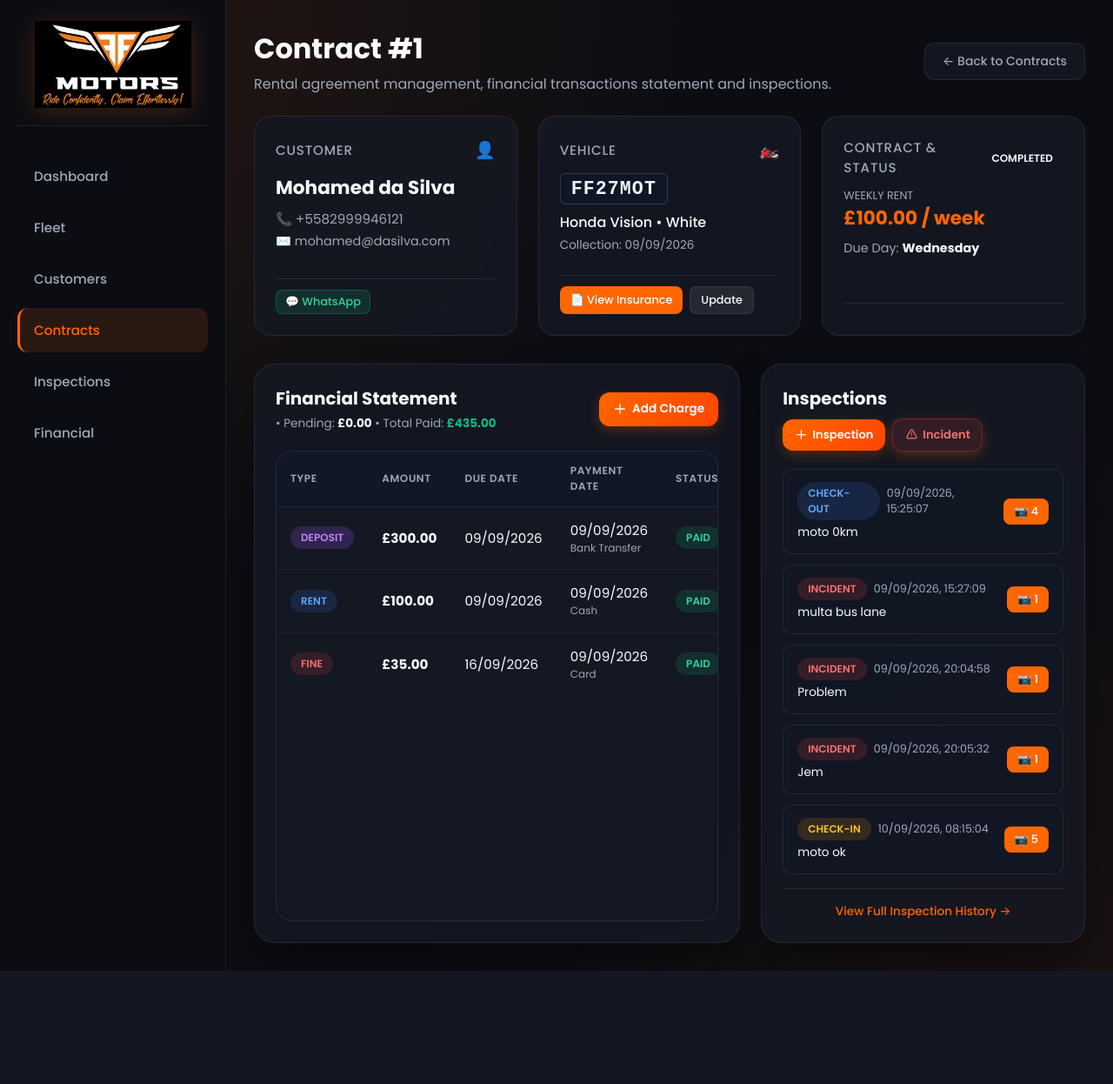
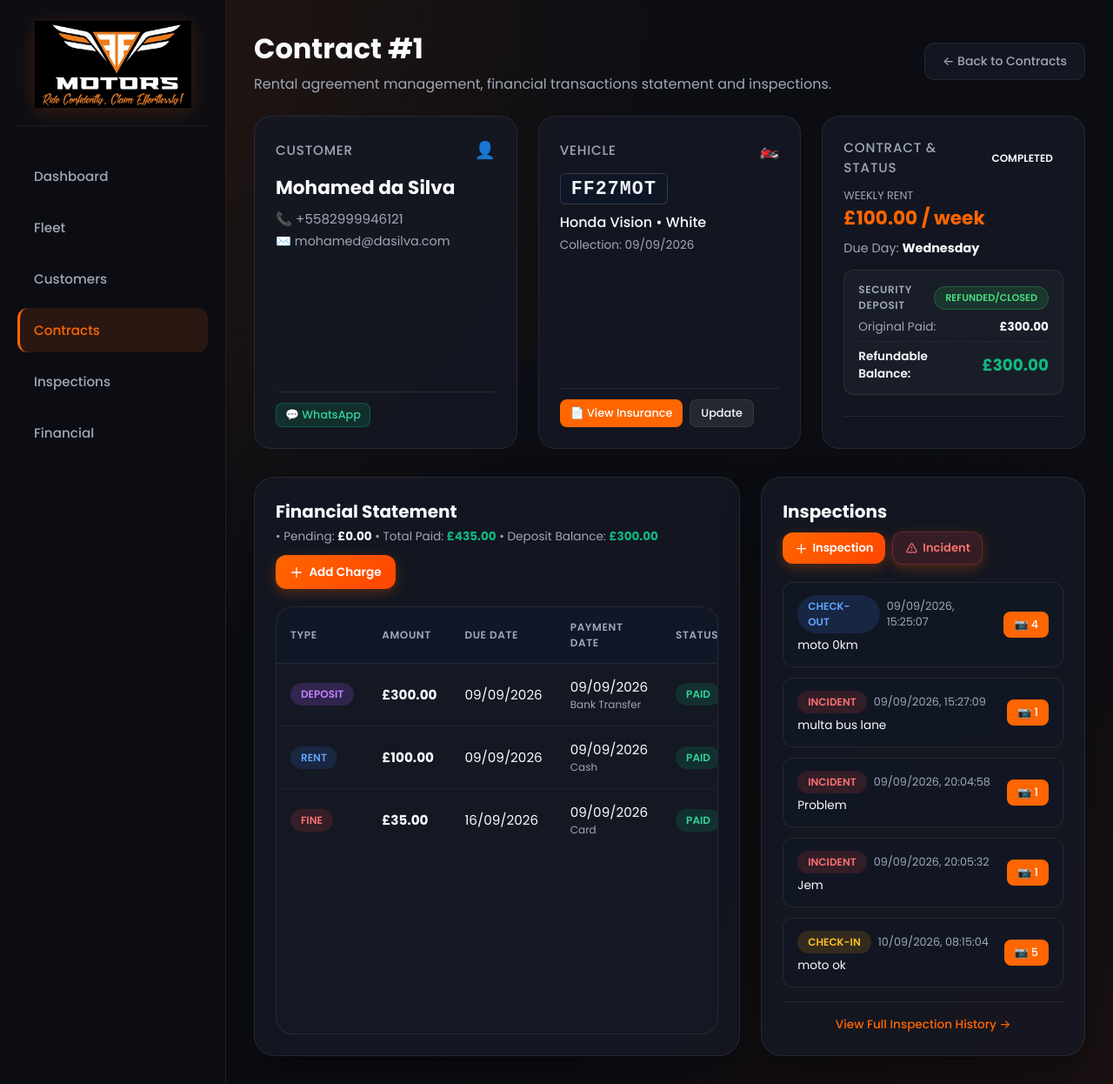
Before and after one commit to tmuniz570/vehicle-rental-management, a Flask app: page /contratos/1 in a window 1280 px wide. Shown: the whole page at 87% size. Before the commit the page ends 1116 px from the top, so only its background shows below. Run offline with Flask 3, Linux system fonts and the light colour scheme; data comes from the database, SQL or seed files in the repository; both versions use the stored data as it was after the commit; some libraries are stand-ins or nearby versions.

Commit message:
Implement automatic deposit deductions calculation in contract details, refund modal, and dashboard

```diff
--- a/app.py
+++ b/app.py
@@ -511,6 +511,24 @@ def detalhe_contrato(id):
     transacoes = FinancialTransaction.query.filter_by(id_contrato=id).all()
     vistorias = Inspection.query.filter_by(id_contrato=id).all()
 
+    # Contabilidade do Depósito (Depósito Inicial - Deduções de multas/danos pagos com depósito)
+    deposito_pago = 0.0
+    deducoes_deposito = 0.0
+    deducoes_lista = []
+    for t in transacoes:
+        if t.status in [TransactionStatus.PAID.value, 'Paid', 'Pago']:
+            if t.tipo in [TransactionType.DEPOSIT.value, 'Deposit', 'Deposito', 'Depósito']:
+                deposito_pago += float(t.valor)
+            elif t.forma_pagamento and 'deposit' in t.forma_pagamento.lower():
+                deducoes_deposito += float(t.valor)
+                deducoes_lista.append({
+                    'id': t.id,
+                    'tipo': t.tipo,
+                    'valor': float(t.valor),
+                    'data_pagamento': t.data_pagamento.strftime('%d/%m/%Y') if t.data_pagamento else None
+                })
+    saldo_deposito = max(0.0, deposito_pago - deducoes_deposito)
+
     return jsonify({
         'id': c.id,
         'cliente': cliente.nome if cliente else f'ID {c.id_cliente}',
@@ -526,6 +544,10 @@ def detalhe_contrato(id):
         'status': c.status,
         'url_seguro': c.url_seguro,
         'url_comprovante_deposito': c.url_comprovante_deposito,
+        'deposito_pago': deposito_pago,
+        'deducoes_deposito': deducoes_deposito,
+        'saldo_deposito': saldo_deposito,
+        'deducoes_lista': deducoes_lista,
         'transacoes': [{
             'id': t.id,
             'tipo': t.tipo,
@@ -826,11 +848,17 @@ def get_dashboard():
 
     contratos_quarentena = Contract.query.filter(Contract.status.in_([ContractStatus.DEPOSIT_HOLD.value, 'Deposit_Hold', 'Quarentena_Deposito'])).all()
     quarentenas_count = len(contratos_quarentena)
-    quarentenas_valor = 0
+    quarentenas_valor = 0.0
     for cq in contratos_quarentena:
+        dep_pago = 0.0
+        deducoes = 0.0
         for t in cq.transacoes:
-            if t.tipo in [TransactionType.DEPOSIT.value, 'Deposit', 'Deposito', 'Depósito'] and t.status in [TransactionStatus.PAID.value, 'Paid', 'Pago']:
-                quarentenas_valor += float(t.valor)
+            if t.status in [TransactionStatus.PAID.value, 'Paid', 'Pago']:
+                if t.tipo in [TransactionType.DEPOSIT.value, 'Deposit', 'Deposito', 'Depósito']:
+                    dep_pago += float(t.valor)
+                elif t.forma_pagamento and 'deposit' in t.forma_pagamento.lower():
+                    deducoes += float(t.valor)
+        quarentenas_valor += max(0.0, dep_pago - deducoes)
 
     # Últimas vistorias
     recent_inspections = []
@@ -923,11 +951,37 @@ def finalizar_quarentena(id):
     contrato.url_comprovante_deposito = url_comprovante
     contrato.status = ContractStatus.COMPLETED.value
 
-    # Mark deposit refund transactions as paid
+    # Calculate net deposit refund
+    deposito_pago = 0.0
+    deducoes = 0.0
     for t in contrato.transacoes:
-        if t.tipo in [TransactionType.DEPOSIT_REFUND.value, 'Deposit_Refund', 'Devolucao_Deposito'] and t.status in [TransactionStatus.PENDING.value, 'Pending', 'Pendente']:
+        if t.status in [TransactionStatus.PAID.value, 'Paid', 'Pago']:
+            if t.tipo in [TransactionType.DEPOSIT.value, 'Deposit', 'Deposito', 'Depósito']:
+                deposito_pago += float(t.valor)
+            elif t.forma_pagamento and 'deposit' in t.forma_pagamento.lower():
+                deducoes += float(t.valor)
+    saldo_restituivel = max(0.0, deposito_pago - deducoes)
+
+    # Mark existing refund or create a paid Deposit_Refund transaction if saldo > 0
+    refund_encontrado = False
+    for t in contrato.transacoes:
+        if t.tipo in [TransactionType.DEPOSIT_REFUND.value, 'Deposit_Refund', 'Devolucao_Deposito']:
             t.status = TransactionStatus.PAID.value
             t.data_pagamento = datetime.utcnow()
+            t.valor = saldo_restituivel
+            refund_encontrado = True
+
+    if not refund_encontrado and saldo_restituivel > 0:
+        devolucao_tx = FinancialTransaction(
+            id_contrato=contrato.id,
+            tipo=TransactionType.DEPOSIT_REFUND.value,
+            valor=saldo_restituivel,
+            data_vencimento=datetime.utcnow(),
+            data_pagamento=datetime.utcnow(),
+            status=TransactionStatus.PAID.value,
+            forma_pagamento='Bank Transfer'
+        )
+        db.session.add(devolucao_tx)
 
     db.session.commit()
     return jsonify({'message': 'Deposit hold finalized successfully', 'mensagem': 'Quarentena finalizada com sucesso'})
@@ -1035,16 +1089,20 @@ def _processar_quarentenas_logic():
     for contrato in contratos_quarentena:
         transacoes = FinancialTransaction.query.filter_by(id_contrato=contrato.id).all()
 
-        deposito = 0
-        multas_e_danos_pendentes = 0
+        deposito = 0.0
+        deducoes_pagas = 0.0
+        multas_e_danos_pendentes = 0.0
 
         for t in transacoes:
-            if t.tipo in [TransactionType.DEPOSIT.value, 'Deposit', 'Deposito', 'Depósito'] and t.status in [TransactionStatus.PAID.value, 'Paid', 'Pago']:
-                deposito += float(t.valor)
+            if t.status in [TransactionStatus.PAID.value, 'Paid', 'Pago']:
+                if t.tipo in [TransactionType.DEPOSIT.value, 'Deposit', 'Deposito', 'Depósito']:
+                    deposito += float(t.valor)
+                elif t.forma_pagamento and 'deposit' in t.forma_pagamento.lower():
+                    deducoes_pagas += float(t.valor)
             elif t.tipo in [TransactionType.FINE.value, TransactionType.DAMAGE.value, 'Fine', 'Damage', 'Multa', 'Dano'] and t.status in [TransactionStatus.PENDING.value, 'Pending', 'Pendente']:
                 multas_e_danos_pendentes += float(t.valor)
 
-        saldo_a_devolver = deposito - multas_e_danos_pendentes
+        saldo_a_devolver = max(0.0, deposito - deducoes_pagas - multas_e_danos_pendentes)
 
         if saldo_a_devolver > 0:
             devolucao = FinancialTransaction(
--- a/static/js/detalhe_contrato.js
+++ b/static/js/detalhe_contrato.js
@@ -159,12 +159,71 @@ document.addEventListener('DOMContentLoaded', async () => {
             }
         }
 
+        // Deposit Accounting Details
+        const boxDep = document.getElementById('box_deposito_info');
+        const depOriginal = data.deposito_pago || 0;
+        const depDeducoes = data.deducoes_deposito || 0;
+        const depSaldo = data.saldo_deposito !== undefined ? data.saldo_deposito : Math.max(0, depOriginal - depDeducoes);
+
+        if (boxDep && depOriginal > 0) {
+            boxDep.style.display = 'block';
+            document.getElementById('dep_original_valor').textContent = formatoMoeda.format(depOriginal);
+
+            const dedRow = document.getElementById('dep_deducoes_row');
+            if (depDeducoes > 0) {
+                dedRow.style.display = 'flex';
+                document.getElementById('dep_deducoes_valor').textContent = `-${formatoMoeda.format(depDeducoes)}`;
+            } else {
+                dedRow.style.display = 'none';
+            }
+
+            document.getElementById('dep_saldo_valor').textContent = formatoMoeda.format(depSaldo);
+
+            const badgeStatus = document.getElementById('dep_badge_status');
+            if (badgeStatus) {
+                if (stLower === 'completed' || stLower === 'finalizado') {
+                    badgeStatus.textContent = 'Refunded/Closed';
+                    badgeStatus.style.background = 'rgba(34, 197, 94, 0.15)';
+                    badgeStatus.style.color = '#4ade80';
+                    badgeStatus.style.borderColor = 'rgba(34, 197, 94, 0.3)';
+                } else if (stLower === 'deposit_hold' || stLower === 'quarentena_deposito') {
+                    badgeStatus.textContent = 'Deposit Hold';
+                    badgeStatus.style.background = 'rgba(245, 158, 11, 0.15)';
+                    badgeStatus.style.color = '#f59e0b';
+                    badgeStatus.style.borderColor = 'rgba(245, 158, 11, 0.3)';
+                } else {
+                    badgeStatus.textContent = 'Active Held';
+                    badgeStatus.style.background = 'rgba(59, 130, 246, 0.15)';
+                    badgeStatus.style.color = '#60a5fa';
+                    badgeStatus.style.borderColor = 'rgba(59, 130, 246, 0.3)';
+                }
+            }
+        }
+
         // Release Deposit Hold
         const btnDevolverDeposito = document.getElementById('btnDevolverDeposito');
         if (btnDevolverDeposito) {
             if (stLower === 'deposit_hold' || stLower === 'quarentena_deposito') {
                 btnDevolverDeposito.style.display = 'block';
-                btnDevolverDeposito.addEventListener('click', () => abrirModal('devolverDepositoModal'));
+                if (depSaldo > 0) {
+                    btnDevolverDeposito.textContent = `Refund Deposit (${formatoMoeda.format(depSaldo)}) & Finalize`;
+                    btnDevolverDeposito.style.background = 'var(--success)';
+                } else {
+                    btnDevolverDeposito.textContent = 'Finalize Contract (Deposit Fully Consumed)';
+                    btnDevolverDeposito.style.background = '#475569';
+                }
+                btnDevolverDeposito.onclick = () => {
+                    document.getElementById('modal_dep_orig').textContent = formatoMoeda.format(depOriginal);
+                    const modalDedRow = document.getElementById('modal_dep_ded_row');
+                    if (depDeducoes > 0) {
+                        modalDedRow.style.display = 'flex';
+                        document.getElementById('modal_dep_ded').textContent = `-${formatoMoeda.format(depDeducoes)}`;
+                    } else {
+                        modalDedRow.style.display = 'none';
+                    }
+                    document.getElementById('modal_dep_net').textContent = formatoMoeda.format(depSaldo);
+                    abrirModal('devolverDepositoModal');
+                };
             } else {
                 btnDevolverDeposito.style.display = 'none';
             }
@@ -269,7 +328,11 @@ document.addEventListener('DOMContentLoaded', async () => {
             // Statement Summary Header
             const resumoExtrato = document.getElementById('resumoExtrato');
             if (resumoExtrato) {
-                resumoExtrato.innerHTML = `&bull; Pending: <strong style="color:${totalPendente > 0 ? '#f87171' : 'var(--text-primary)'};">${formatoMoeda.format(totalPendente)}</strong> &bull; Total Paid: <strong style="color:var(--success);">${formatoMoeda.format(totalPago)}</strong>`;
+                let depSummary = '';
+                if (depOriginal > 0) {
+                    depSummary = ` &bull; Deposit Balance: <strong style="color:var(--success);">${formatoMoeda.format(depSaldo)}</strong>`;
+                }
+                resumoExtrato.innerHTML = `&bull; Pending: <strong style="color:${totalPendente > 0 ? '#f87171' : 'var(--text-primary)'};">${formatoMoeda.format(totalPendente)}</strong> &bull; Total Paid: <strong style="color:var(--success);">${formatoMoeda.format(totalPago)}</strong>${depSummary}`;
             }
 
             // Pay Modal Logic
--- a/templates/detalhe_contrato.html
+++ b/templates/detalhe_contrato.html
@@ -70,6 +70,26 @@
             </div>
             <div style="color: var(--text-secondary); font-size: 0.9rem;">
                 Due Day: <strong id="info_dia_venc" style="color: var(--text-primary);">-</strong>
+            </div>
+
+            <!-- Deposit Accounting Breakdown -->
+            <div id="box_deposito_info" style="display:none; margin-top: 0.85rem; padding: 0.85rem 1rem; border-radius: 12px; background: rgba(255,255,255,0.03); border: 1px solid var(--border-color);">
+                <div style="display:flex; justify-content:space-between; align-items:center; margin-bottom: 0.35rem;">
+                    <span style="font-size: 0.75rem; color: var(--text-secondary); text-transform: uppercase; font-weight: 600; letter-spacing: 0.05em;">Security Deposit</span>
+                    <span id="dep_badge_status" class="badge" style="font-size: 0.7rem; background: rgba(245,158,11,0.15); color: #f59e0b; border: 1px solid rgba(245,158,11,0.3);">Held</span>
+                </div>
+                <div style="display:flex; justify-content:space-between; font-size: 0.85rem; margin-bottom: 0.25rem;">
+                    <span style="color: var(--text-secondary);">Original Paid:</span>
+                    <strong id="dep_original_valor" style="color: var(--text-primary);">-</strong>
+                </div>
+                <div id="dep_deducoes_row" style="display:none; justify-content:space-between; font-size: 0.85rem; margin-bottom: 0.25rem; color: #f87171;">
+                    <span>Deductions (Fines/Damages):</span>
+                    <strong id="dep_deducoes_valor">-</strong>
+                </div>
+                <div style="display:flex; justify-content:space-between; align-items:center; margin-top: 0.4rem; padding-top: 0.4rem; border-top: 1px dashed var(--border-color);">
+                    <span style="font-size: 0.85rem; font-weight: 600; color: var(--text-primary);">Refundable Balance:</span>
+                    <strong id="dep_saldo_valor" style="font-size: 1.15rem; color: var(--success);">-</strong>
+                </div>
             </div>
         </div>
 
@@ -348,7 +368,23 @@
             <button id="closeDevolverDepositoModal" class="modal-close">&times;</button>
         </div>
         <div class="modal-body">
-            <p style="color:var(--text-secondary); margin-bottom: 1.25rem; font-size: 0.9rem; line-height: 1.4;">
+            <!-- Deposit calculation summary box -->
+            <div id="modal_deposit_calc_box" style="background: rgba(15, 23, 42, 0.6); border: 1px solid var(--border-color); border-radius: 12px; padding: 1rem; margin-bottom: 1.25rem;">
+                <div style="display:flex; justify-content:space-between; margin-bottom: 0.35rem; font-size: 0.85rem;">
+                    <span style="color:var(--text-secondary);">Original Deposit Paid:</span>
+                    <strong id="modal_dep_orig" style="color:var(--text-primary);">-</strong>
+                </div>
+                <div id="modal_dep_ded_row" style="display:none; justify-content:space-between; margin-bottom: 0.35rem; font-size: 0.85rem; color:#f87171;">
+                    <span>Deductions Applied:</span>
+                    <strong id="modal_dep_ded">-</strong>
+                </div>
+                <div style="display:flex; justify-content:space-between; align-items:center; margin-top: 0.5rem; padding-top: 0.5rem; border-top: 1px dashed var(--border-color);">
+                    <span style="font-weight:600; font-size:0.9rem; color:var(--text-primary);">Total Refund to Client:</span>
+                    <strong id="modal_dep_net" style="font-size:1.35rem; color:var(--success);">-</strong>
+                </div>
+            </div>
+
+            <p style="color:var(--text-secondary); margin-bottom: 1.25rem; font-size: 0.85rem; line-height: 1.4;">
                 Upon confirmation, this contract will be completed. You can attach proof of the bank transfer for the deposit refund.
             </p>
             <form id="formDevolverDeposito" class="modern-form">
@@ -391,5 +427,5 @@
 <script>
     const CONTRATO_ID = {{ contrato_id }};
 </script>
-<script src="/static/js/detalhe_contrato.js?v=4"></script>
+<script src="/static/js/detalhe_contrato.js?v=5"></script>
 {% endblock %}
```
Also changed, not shown: ffmotors.db, 6 other files.
